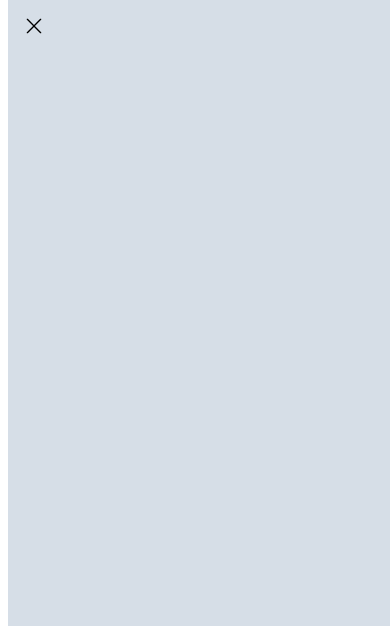
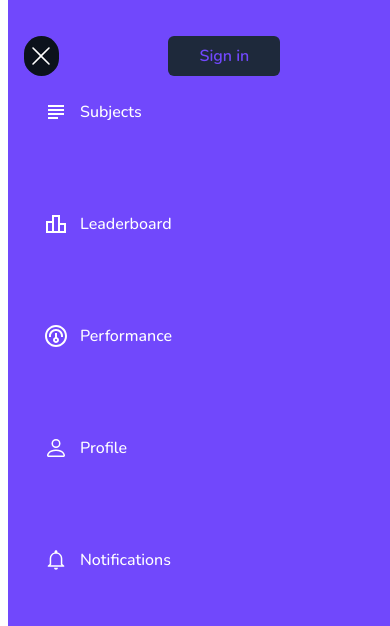
Before and after one commit to Anurag-Kochar-1/Science-Verse, a Next.js app: page / in a window 390 px wide. Both pictures are taken after a click on the icon 62 px from the left and 40 px from the top of the page. Shown: the top 626 px of the page. Built offline with nearby package versions, Linux system fonts and the light colour scheme; no server answers; the database is empty.

Commit message:
hamburgerMenu-res-added

```diff
--- a/components/Header/HamBurgerMenu.tsx
+++ b/components/Header/HamBurgerMenu.tsx
@@ -1,21 +1,125 @@
+import { auth } from '@/firebaseConfig'
+import { SignInWithGoogleFunction } from '@/utils/SignInWithGoogle'
+import { signOut } from 'firebase/auth'
+import Image from 'next/image'
 import React from 'react'
+import { useAuthState } from 'react-firebase-hooks/auth'
 import { RxHamburgerMenu, RxCross1 } from "react-icons/rx"
+
+
+import { BsPerson } from "react-icons/bs"
+import { MdOutlineLeaderboard, MdSubject } from "react-icons/md"
+import { CgPerformance } from "react-icons/cg"
+import { IoSettingsOutline } from "react-icons/io5"
+import { IoMdNotificationsOutline } from "react-icons/io"
+import Link from 'next/link'
+
 
 interface IProps {
     isHamBurgerMenuVisible: boolean
     setIsHamBurgerMenuVisible: React.Dispatch<React.SetStateAction<boolean>>
 }
 
+export const navLinks = [
+    {
+        id: 0,
+        name: "Subjects",
+        icon: <MdSubject size={"1.5rem"} className="text-white" />,
+        link: "/"
+    },
+    {
+        id: 1,
+        name: "Leaderboard",
+        icon: <MdOutlineLeaderboard size={"1.5rem"} className="text-white" />,
+        link: "/leaderboard"
+    },
+    {
+        id: 2,
+        name: "Performance",
+        icon: <CgPerformance size={"1.5rem"} className="text-white" />,
+        link: "/"
+    },
+    {
+        id: 3,
+        name: "Profile",
+        icon: <BsPerson size={"1.5rem"} className="text-white" />,
+        link: "/"
+    },
+    {
+        id: 4,
+        name: "Notifications",
+        icon: <IoMdNotificationsOutline size={"1.5rem"} className="text-white" />,
+        link: "/"
+
+    }
+
+]
+
 const HamBurgerMenu = ({ isHamBurgerMenuVisible, setIsHamBurgerMenuVisible }: IProps) => {
+
+    const [user, loading, error] = useAuthState(auth)
+
     return (
-        <div className={`fixed top-0 left-0 h-full w-[100%] bg-Light flex flex-col items-start justify-between  ${isHamBurgerMenuVisible ? "translate-x-0" : "translate-x-full"} ease-in-out duration-500`}>
+        <div className={`fixed top-0 left-0 h-full w-[100%] bg-Brand flex flex-col items-start justify-between ${isHamBurgerMenuVisible ? "translate-x-0" : "translate-x-full"} ease-in-out duration-500`}>
 
-            <div className='w-full flex justify-start items-center px-4 py-4'>
-                {!isHamBurgerMenuVisible ? (
-                    <RxHamburgerMenu className='w-5 h-5 text-brandDarkColor hover:cursor-pointer' onClick={() => setIsHamBurgerMenuVisible(!isHamBurgerMenuVisible)} />
-                ) : (
-                    <RxCross1 className='w-5 h-5 text-brandDarkColor hover:cursor-pointer' onClick={() => setIsHamBurgerMenuVisible(!isHamBurgerMenuVisible)} />
-                )}
+            <div className='w-full flex flex-col justify-start items-center px-4 py-4'>
+                <div className='w-full flex justify-start items-center space-x-2'>
+                    {!isHamBurgerMenuVisible ? (
+                        <div className='flex justify-center items-center w-10 h-10 bg-Darkest rounded-full '>
+                            <RxHamburgerMenu className='w-6 h-6 text-white  hover:cursor-pointer' onClick={() => setIsHamBurgerMenuVisible(!isHamBurgerMenuVisible)} />
+                        </div>
+                    ) : (
+                        <div className='flex justify-center items-center w-10 h-10 rounded-full bg-Darkest'>
+                            <RxCross1 className='w-6 h-6 text-white  hover:cursor-pointer' onClick={() => setIsHamBurgerMenuVisible(!isHamBurgerMenuVisible)} />
+                        </div>
+                    )}
+
+
+                    {/* Profile card */}
+                    <div className='flex lg:flex-1 w-full h-20 justify-center items-center px-3'>
+                        {!user && (
+                            <button
+                                onClick={() => {
+                                    SignInWithGoogleFunction()
+                                    setIsHamBurgerMenuVisible(false)
+                                }}
+                                type='button'
+                                title='signIn'
+                                className='flex outline-none border-none w-28 h-10 bg-Dark text-Brand font-nunito font-semibold text-base rounded-md justify-center items-center'>
+                                Sign in
+                            </button>
+                        )}
+
+
+                        {user && (
+                            <div onClick={() => {
+                                signOut(auth)
+                                setIsHamBurgerMenuVisible(false)
+                            }} className='flex justify-center items-center space-x-2 hover:cursor-pointer'>
+                                <Image src={user?.photoURL as string} alt="pfp" width={50} height={50} className={"w-8 h-8 sm:w-10 sm:h-10 aspect-square rounded-full"} />
+                                <p className='inline-block font-nunito text-base font-semibold'> {user?.displayName} </p>
+                            </div>
+                        )}
+                    </div>
+                </div>
+
+                <>
+                    <div className='w-full flex flex-col items-center justify-start space-y-20'>
+                        {navLinks?.map((item) => {
+                            return (
+                                <Link
+                                    onClick={() => setIsHamBurgerMenuVisible(false)}
+                                    key={item.id}
+                                    href={item.link}
+                                    className='w-full flex justify-start items-center space-x-3 px-5 py-1 hover:cursor-pointer'>
+                                    {item.icon}
+                                    <h6 className='text-base text-white font-nunito font-medium'> {item.name} </h6>
+                                </Link>
+                            )
+                        })}
+                    </div>
+
+                </>
             </div>
 
         </div>
--- a/utils/SignInWithGoogle.ts
+++ b/utils/SignInWithGoogle.ts
@@ -46,13 +46,13 @@ const SignInWithGoogleFunction = async () => {
                 })
 
             } catch (error) {
-                console.error(error);
+                console.log(error);
             }
         }
 
 
     } catch (error) {
-        alert(error)
+        console.log(error);
     }
 }
 
```
